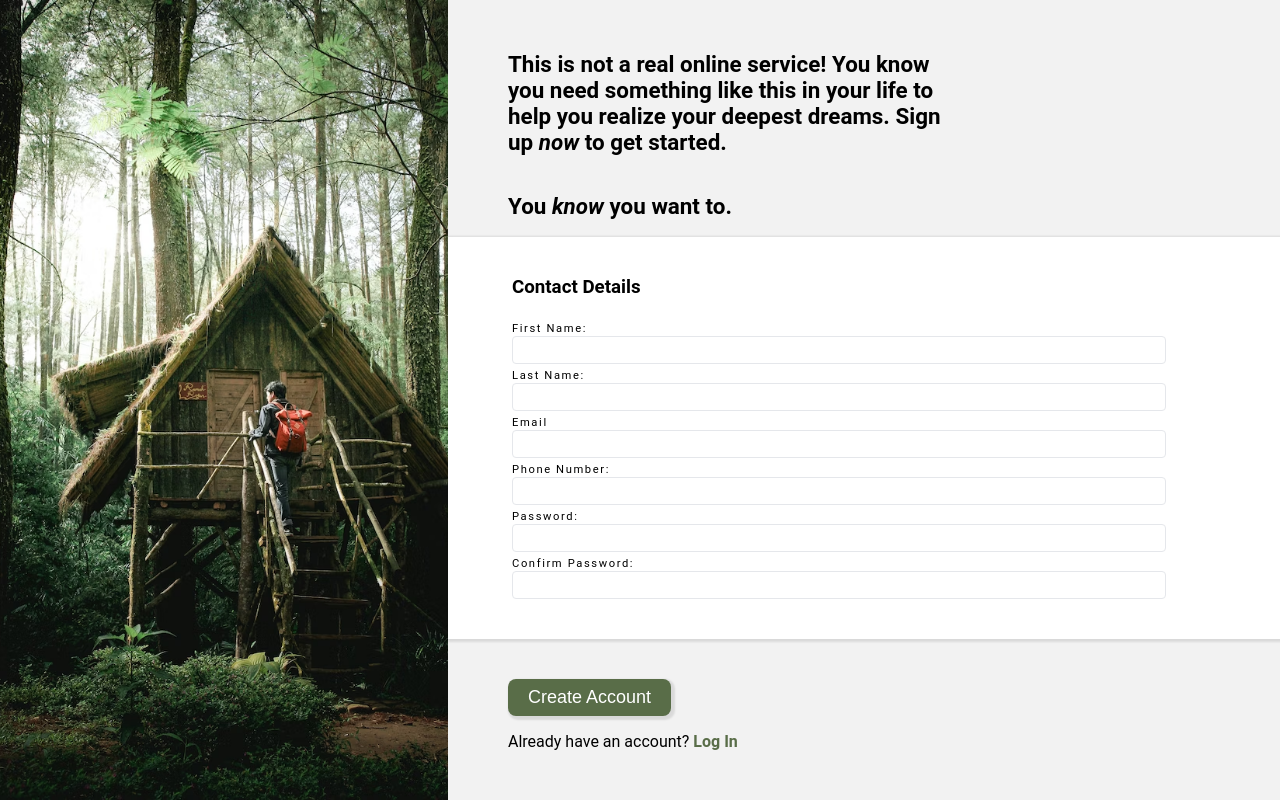
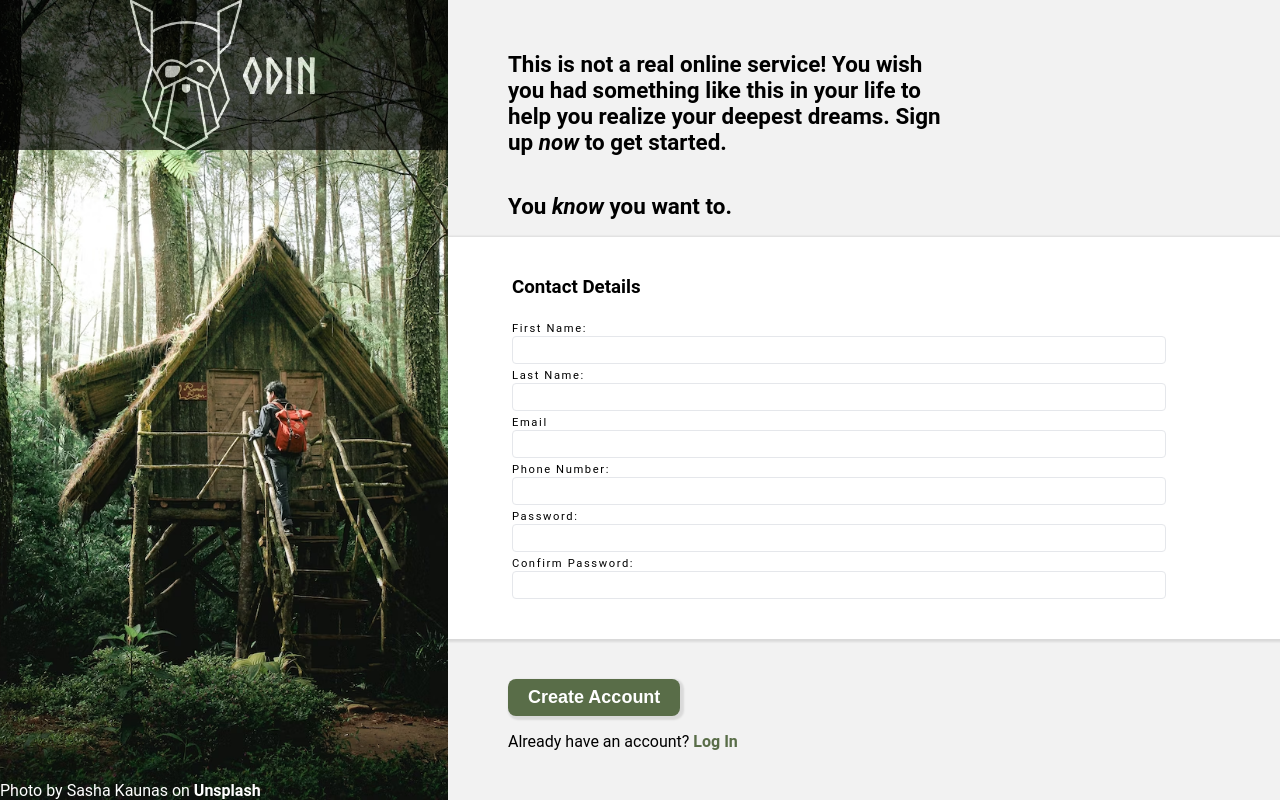
Before and after one commit to Drew-Zim19/sign-up-form, a plain HTML site: page index.html in a window 1280 px wide. Drawn offline with Linux system fonts and the light colour scheme.

Commit message:
Finish page add logo and credit

```diff
--- a/index.html
+++ b/index.html
@@ -8,10 +8,14 @@
 </head>
 <body>
     <div class="image-container">
+        <div class="logoContainer">
+            <img id="logo"src="./images/odin-lined.png"> ODIN
+        </div>
+        <div class="attribution">Photo by Sasha Kaunas on <a id="unsplash"href="https://unsplash.com/?utm_source=unsplash&utm_medium=referral&utm_content=creditCopyText" target="_blank">Unsplash</a></div>
     </div>
     <div class="rightSideContainer">
         <div class="introText">
-                <h2>This is not a real online service! You know you need something like this in your life to help you realize your deepest dreams. Sign up <em>now</em> to get started.
+                <h2>This is not a real online service! You wish you had something like this in your life to help you realize your deepest dreams. Sign up <em>now</em> to get started.
                 <h2>You <em>know</em> you want to.</h2></h2>
         </div>
                 <span id="formContainer">
@@ -34,8 +38,8 @@
                     </form>
                 </span>
                 <span class="bottomSection">
-                    <button class="button">Create Account</button>
-                    <p>Already have an account? <a href="/index.html">Log In</a></p>
+                    <button class="button"><a href="index.html" id="create">Create Account</a></button>
+                    <p>Already have an account? <a href="index.html">Log In</a></p>
                 </span>
     </div>
 
--- a/styles.css
+++ b/styles.css
@@ -12,12 +12,34 @@ body{
 }
 .image-container{
 display: flex;
+flex-direction: column;
+justify-content: space-between;
 flex: 0 0 35%;
 background-image: url("./images/jungle-home.avif");
 background-repeat: no-repeat;
 background-size: cover;
 background-position: center;
 height: 100vh;
+}
+.logoContainer{
+  background-color: black;
+  opacity: .65;
+  height: 200px;
+  display: flex;
+  width: 100%;
+  color: white;
+  font-size: 50px;
+  justify-content: center;
+  font-family: "Norse Bold";
+  font-weight: bold;
+  align-items: center;
+  max-height: 150px;
+}
+#logo{
+  height: 100%;
+}
+#unsplash{
+  color: white;
 }
 .introText{
   display: flex;
@@ -26,6 +48,9 @@ height: 100vh;
   background-color: #f2f2f2;
   max-width: 500px;
   margin-left: 10px;
+}
+.attribution{
+  color: white;
 }
 .rightSideContainer{
   display: flex;
@@ -40,6 +65,9 @@ a, a:visited{
   color: #596D48;
   text-decoration: none;
   font-weight: bold;
+}
+#create{
+  color: white;
 }
 #form1{
  background-color: white;
@@ -61,6 +89,9 @@ input{
   width: 100%;
   font-size: 1rem;
   margin-right: 32px;
+}
+input.error{
+  border: 1px solid red;
 }
 fieldset{
   border: none;
```
Also changed, not shown: images/odin-lined.png (added).
